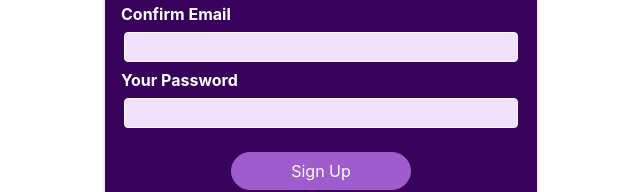
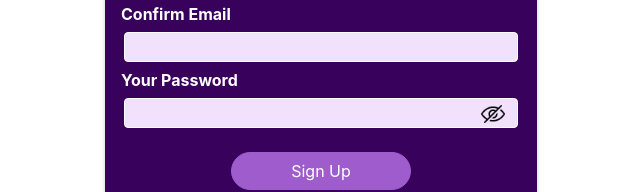
Before and after one commit to Akash-Rajmane/Expense-Tracker-Redux, a React (Create React App) app: page / in a window 1280 px wide. Shown: the part 208-400 px from the top of the page, without its empty margins (319-959 px from the left). Built offline with nearby package versions, Linux system fonts and the light colour scheme.

Commit message:
added showPassword feature

```diff
--- a/src/components/signup-form/SignUpForm.js
+++ b/src/components/signup-form/SignUpForm.js
@@ -1,10 +1,13 @@
-import React, {useRef} from 'react';
+import React, {useRef, useState} from 'react';
 import classes from "./SignUpForm.module.css";
+import showImage from "../../assets/show.png";
+import hideImage from "../../assets/hide.png";
 
 const SignUpForm = () => {
     const emailRef = useRef();
     const confirmEmailRef = useRef();
     const passwordRef = useRef();
+    const [showPassword, setShowPassword] = useState(false);
 
     const submitHandler = (e) => {
         e.preventDefault();
@@ -58,12 +61,13 @@ const SignUpForm = () => {
         <div className={classes.control}>
           <label htmlFor='password'>Your Password</label>
           <input
-            type='password'
+            type={showPassword?'text':'password'}
             id='password'
             required
             ref={passwordRef}
             minLength={7}
           />
+          <img src={showPassword?showImage:hideImage} alt={"eye"} onClick={()=>setShowPassword(prev=>!prev)} className={classes.img}/>
         </div>
         <div className={classes.actions}>
           <button type="submit" >Sign Up</button>
--- a/src/components/signup-form/SignUpForm.module.css
+++ b/src/components/signup-form/SignUpForm.module.css
@@ -16,6 +16,7 @@
 
 .control {
     margin-bottom: 0.5rem;
+    position: relative;
 }
 
 .control label {
@@ -58,3 +59,11 @@
     background-color: #873abb;
     border-color: #873abb;
 }
+
+.img{
+    position: absolute;
+    width: 24px;
+    height: 24px;
+    right: 1rem;
+    top: 32px;
+}
```
Also changed, not shown: src/assets/hide.png (added), src/assets/show.png (added).
